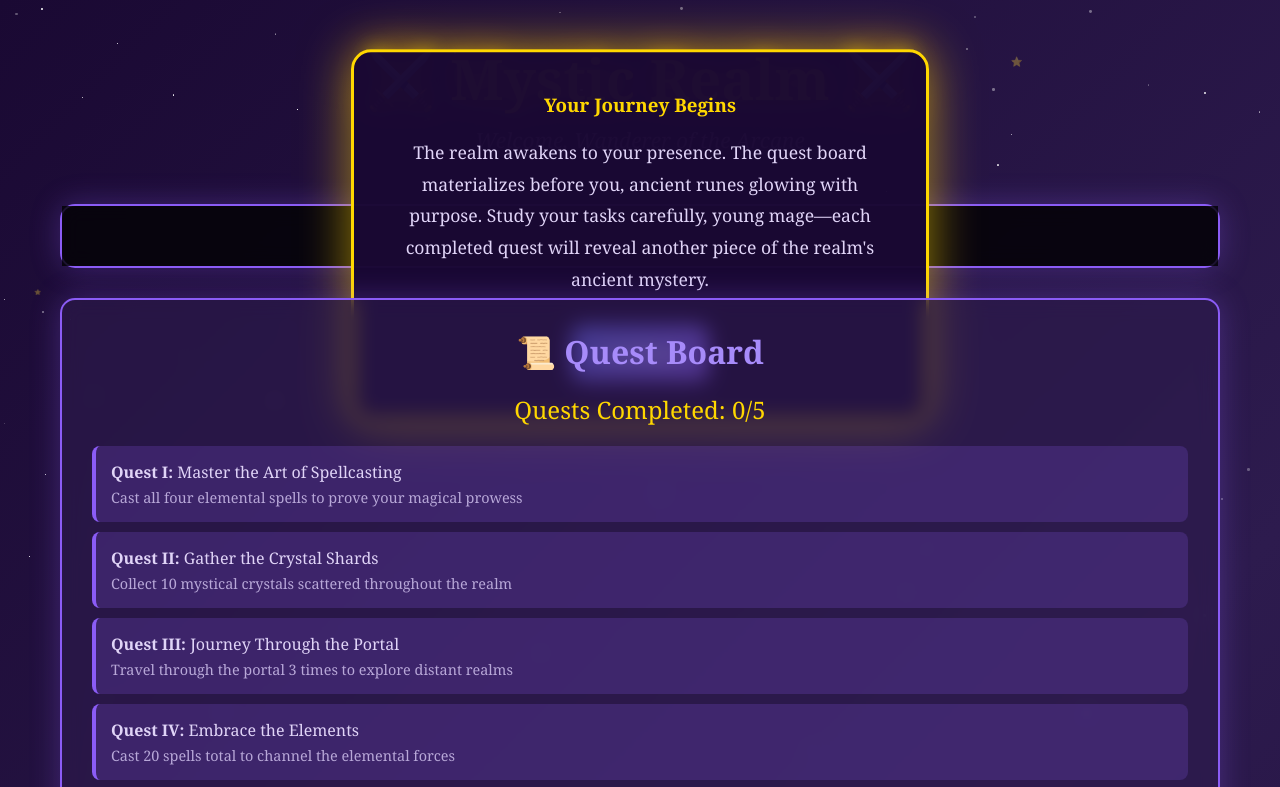
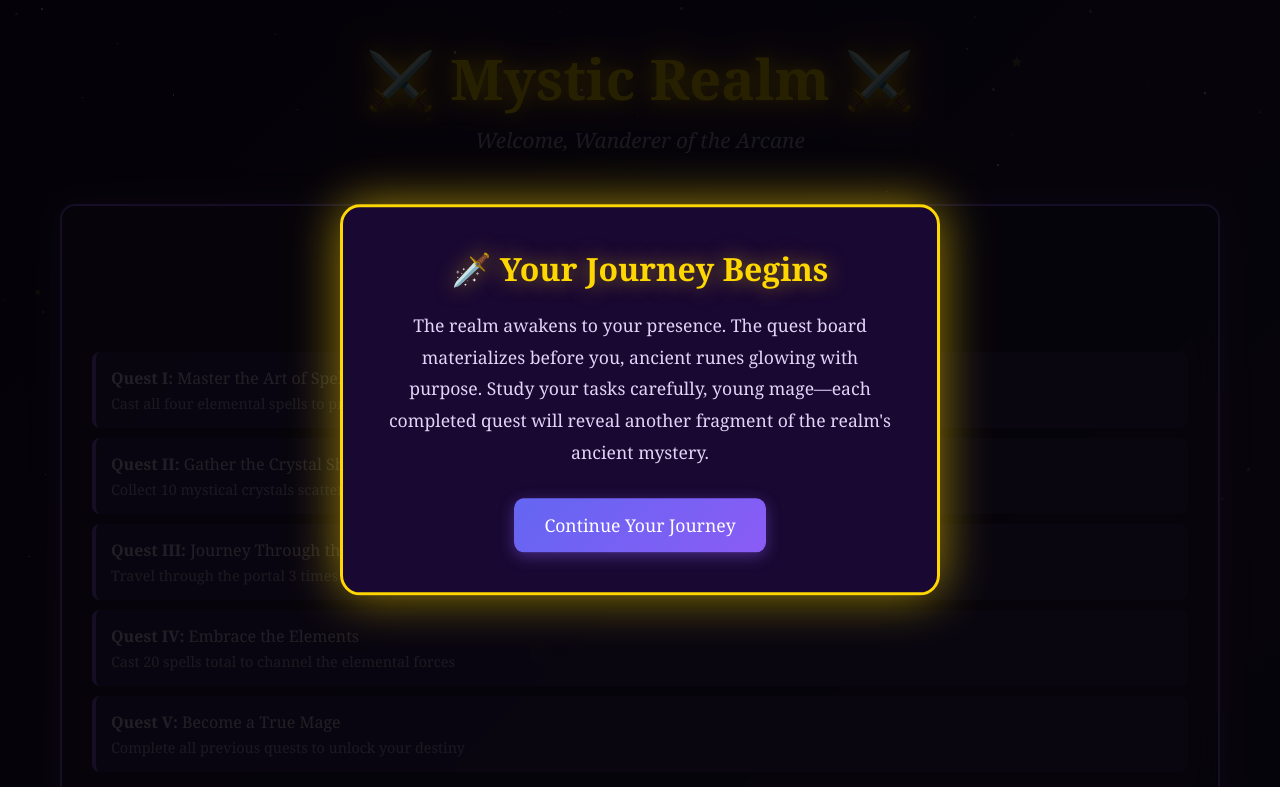
Before and after one commit to Damagedjokke/Claude-Webpage, a plain HTML site: page index.html in a window 1280 px wide. Both pictures are taken after a click on the button "Begin Your Quest". Shown: the top 787 px of the page. Drawn offline with Linux system fonts and the light colour scheme.

Commit message:
Refactor index.html by cleaning up comments and styles
Removed commented sections for animated stars, spell casting area, crystal collector game, and magic portal. Added story overlay and popup styles, and updated quest titles with emojis.

```diff
--- a/index.html
+++ b/index.html
@@ -20,7 +20,6 @@
             position: relative;
         }
 
-        /* Animated stars */
         .stars {
             position: fixed;
             top: 0;
@@ -91,7 +90,6 @@
             text-align: center;
         }
 
-        /* Spell casting area */
         .spell-casting {
             text-align: center;
             padding: 20px;
@@ -136,7 +134,6 @@
             text-shadow: 0 0 10px #ffd700;
         }
 
-        /* Crystal collector game */
         .crystal-game {
             text-align: center;
         }
@@ -167,7 +164,6 @@
             margin: 20px 0;
         }
 
-        /* Magic portal */
         .portal {
             width: 200px;
             height: 200px;
@@ -199,7 +195,6 @@
             min-height: 30px;
         }
 
-        /* Quest log */
         .quest-list {
             list-style: none;
             margin-top: 20px;
@@ -211,13 +206,7 @@
             margin: 10px 0;
             border-radius: 8px;
             border-left: 4px solid #8b5cf6;
-            cursor: pointer;
             transition: all 0.3s;
-        }
-
-        .quest-item:hover {
-            background: rgba(139, 92, 246, 0.4);
-            transform: translateX(10px);
         }
 
         .quest-item.completed {
@@ -234,7 +223,6 @@
             font-style: italic;
         }
 
-        /* Particle effects */
         .particle {
             position: fixed;
             pointer-events: none;
@@ -247,10 +235,78 @@
                 opacity: 0;
             }
         }
+
+        #story-overlay {
+            display: none;
+            position: fixed;
+            top: 0;
+            left: 0;
+            width: 100%;
+            height: 100%;
+            background: rgba(0, 0, 0, 0.85);
+            z-index: 999;
+            animation: fadeIn 0.3s ease-in;
+        }
+
+        #story-popup {
+            display: none;
+            position: fixed;
+            top: 50%;
+            left: 50%;
+            transform: translate(-50%, -50%);
+            background: rgba(26, 9, 51, 0.98);
+            border: 3px solid #ffd700;
+            border-radius: 20px;
+            padding: 40px;
+            max-width: 600px;
+            width: 90%;
+            z-index: 1000;
+            box-shadow: 0 0 50px rgba(255, 215, 0, 0.6);
+            animation: popIn 0.5s ease-out;
+        }
+
+        @keyframes fadeIn {
+            from { opacity: 0; }
+            to { opacity: 1; }
+        }
+
+        @keyframes popIn {
+            from {
+                transform: translate(-50%, -50%) scale(0.8);
+                opacity: 0;
+            }
+            to {
+                transform: translate(-50%, -50%) scale(1);
+                opacity: 1;
+            }
+        }
+
+        #story-title {
+            color: #ffd700;
+            margin-bottom: 20px;
+            text-align: center;
+            font-size: 2em;
+            text-shadow: 0 0 20px rgba(255, 215, 0, 0.5);
+        }
+
+        #story-text {
+            line-height: 1.8;
+            font-size: 1.1em;
+            text-align: center;
+            margin-bottom: 10px;
+            color: #e0d4f7;
+        }
     </style>
 </head>
 <body>
     <div class="stars" id="stars"></div>
+
+    <div id="story-overlay" onclick="closeStory()"></div>
+    <div id="story-popup">
+        <h3 id="story-title"></h3>
+        <p id="story-text"></p>
+        <button class="spell-btn" onclick="closeStory()" style="margin-top: 30px; display: block; margin-left: auto; margin-right: auto;">Continue Your Journey</button>
+    </div>
 
     <div class="container">
         <header>
@@ -258,7 +314,6 @@
             <p class="subtitle">Welcome, Wanderer of the Arcane</p>
         </header>
 
-        <!-- Story Introduction -->
         <section class="magic-section" id="intro-section">
             <h2>📖 Your Journey Begins</h2>
             <div style="text-align: center; line-height: 1.8; font-size: 1.1em;">
@@ -277,17 +332,6 @@
                     Begin Your Quest
                 </button>
             </div>
-        </section>
-
-
-        <!-- Spell Casting Section -->
-        <section class="magic-section" id="main-content" style="display: none;">
-            <div id="story-popup" style="display: none; position: fixed; top: 50%; left: 50%; transform: translate(-50%, -50%); background: rgba(26, 9, 51, 0.98); border: 3px solid #ffd700; border-radius: 20px; padding: 40px; max-width: 600px; z-index: 1000; box-shadow: 0 0 50px rgba(255, 215, 0, 0.6);">
-                <h3 style="color: #ffd700; margin-bottom: 20px; text-align: center;" id="story-title"></h3>
-                <p style="line-height: 1.8; font-size: 1.1em; text-align: center;" id="story-text"></p>
-                <button class="spell-btn" onclick="closeStory()" style="margin-top: 30px; display: block; margin-left: auto; margin-right: auto;">Continue</button>
-            </div>
-            <div id="story-overlay" style="display: none; position: fixed; top: 0; left: 0; width: 100%; height: 100%; background: rgba(0, 0, 0, 0.8); z-index: 999;" onclick="closeStory()"></div>
         </section>
 
         <section class="magic-section quest-content" style="display: none;">
@@ -333,7 +377,6 @@
             </div>
         </section>
 
-        <!-- Crystal Collector Game -->
         <section class="magic-section quest-content" style="display: none;">
             <h2>💎 Crystal Collector</h2>
             <div class="crystal-game">
@@ -344,7 +387,6 @@
             </div>
         </section>
 
-        <!-- Magic Portal -->
         <section class="magic-section quest-content" style="display: none;">
             <h2>🌀 The Portal</h2>
             <p style="text-align: center;">Click the swirling portal to travel to distant realms...</p>
@@ -359,7 +401,6 @@
     </div>
 
     <script>
-        // Game state
         let gameState = {
             crystalCount: 0,
             spellsCast: 0,
@@ -368,31 +409,29 @@
             questsCompleted: [false, false, false, false, false]
         };
 
-        // Story content for each quest
         const questStories = [
             {
-                title: "The First Spark",
+                title: "⚡ The First Spark",
                 text: "As you master each element, you feel ancient power flowing through your veins. The Crystal Guardians whisper their approval. Fire, ice, lightning, and life—you've proven yourself worthy of wielding their forces. But this is only the beginning..."
             },
             {
-                title: "Fragments of Power",
+                title: "💎 Fragments of Power",
                 text: "The crystals resonate in harmony, their combined energy revealing a vision: long ago, a great mage shattered the Eternal Crystal to prevent a dark force from claiming it. You've gathered enough fragments to sense its original power. The darkness stirs once more..."
             },
             {
-                title: "Between Worlds",
+                title: "🌀 Between Worlds",
                 text: "Each realm you visit leaves its mark upon your soul. You begin to understand—these aren't mere destinations, but echoes of what this realm once was. The portals are weakening, the boundaries between worlds growing thin. Time is running short."
             },
             {
-                title: "Elemental Mastery",
+                title: "🔥 Elemental Mastery",
                 text: "Your connection to the elements deepens with each spell. You no longer merely cast magic—you ARE magic. The realm responds to your presence, the very air shimmering with potential. The Crystal Guardians deem you ready for the final trial."
             },
             {
-                title: "The Prophecy Fulfilled",
-                text: "As the final quest completes, brilliant light erupts from within you. The crystal fragments unite, reforming the Eternal Crystal in your hands. You understand now—YOU are the guardian this realm has waited for. The darkness that once threatened to consume everything retreats before your radiance. Balance is restored, and the Mystic Realm flourishes once more. Your legend will be told for ages to come, brave mage. You are the realm's eternal protector, the one who answered destiny's call. Thank you for your courage."
+                title: "👑 The Prophecy Fulfilled",
+                text: "As the final quest completes, brilliant light erupts from within you. The crystal fragments unite, reforming the Eternal Crystal in your hands. You understand now—YOU are the guardian this realm has waited for. The darkness that once threatened to consume everything retreats before your radiance. Balance is restored, and the Mystic Realm flourishes once more. Your legend will be told for ages to come, brave mage. You are the realm's eternal protector, the one who answered destiny's call. Thank you for your courage. 🌟"
             }
         ];
 
-        // Create animated stars
         const starsContainer = document.getElementById('stars');
         for (let i = 0; i < 100; i++) {
             const star = document.createElement('div');
@@ -405,22 +444,18 @@
             starsContainer.appendChild(star);
         }
 
-        // Start journey
         function startJourney() {
             document.getElementById('intro-section').style.display = 'none';
             document.querySelectorAll('.quest-content').forEach(el => el.style.display = 'block');
-            document.getElementById('main-content').style.display = 'block';
-            showStory("Your Journey Begins", "The realm awakens to your presence. The quest board materializes before you, ancient runes glowing with purpose. Study your tasks carefully, young mage—each completed quest will reveal another piece of the realm's ancient mystery.");
+            showStory("🗡️ Your Journey Begins", "The realm awakens to your presence. The quest board materializes before you, ancient runes glowing with purpose. Study your tasks carefully, young mage—each completed quest will reveal another fragment of the realm's ancient mystery.");
         }
 
-        // Story popup system
         function showStory(title, text) {
             document.getElementById('story-title').textContent = title;
             document.getElementById('story-text').textContent = text;
             document.getElementById('story-popup').style.display = 'block';
             document.getElementById('story-overlay').style.display = 'block';
 
-            // Particle effect for story
             for (let i = 0; i < 30; i++) {
                 setTimeout(() => {
                     const particle = document.createElement('div');
@@ -441,45 +476,26 @@
             document.getElementById('story-overlay').style.display = 'none';
         }
 
-        // Quest completion checking
         function checkQuests() {
-            let newCompletion = false;
-
-            // Quest 0: Cast all four spell types
             if (!gameState.questsCompleted[0] && gameState.spellTypes.size >= 4) {
                 completeQuest(0);
-                newCompletion = true;
             }
-
-            // Quest 1: Collect 10 crystals
             if (!gameState.questsCompleted[1] && gameState.crystalCount >= 10) {
                 completeQuest(1);
-                newCompletion = true;
             }
-
-            // Quest 2: Enter portal 3 times
             if (!gameState.questsCompleted[2] && gameState.portalVisits >= 3) {
                 completeQuest(2);
-                newCompletion = true;
             }
-
-            // Quest 3: Cast 20 spells total
             if (!gameState.questsCompleted[3] && gameState.spellsCast >= 20) {
                 completeQuest(3);
-                newCompletion = true;
             }
-
-            // Quest 4: Complete all other quests
             if (!gameState.questsCompleted[4] &&
                 gameState.questsCompleted[0] &&
                 gameState.questsCompleted[1] &&
                 gameState.questsCompleted[2] &&
                 gameState.questsCompleted[3]) {
                 completeQuest(4);
-                newCompletion = true;
             }
-
-            return newCompletion;
         }
 
         function completeQuest(questIndex) {
@@ -487,17 +503,14 @@
             const questElement = document.getElementById(`quest-${questIndex}`);
             questElement.classList.add('completed');
 
-            // Update progress
             const completed = gameState.questsCompleted.filter(q => q).length;
             document.getElementById('quest-progress').textContent = `${completed}/5`;
 
-            // Show story after a brief delay
             setTimeout(() => {
                 showStory(questStories[questIndex].title, questStories[questIndex].text);
-            }, 500);
+            }, 800);
         }
 
-        // Spell casting functionality
         const spellMessages = {
             fire: [
                 "🔥 A mighty fireball erupts from your hands!",
@@ -570,7 +583,6 @@
             }
         }
 
-        // Crystal collector game
         const crystalEmojis = ['💎', '💠', '🔷', '🔹', '💙', '💜'];
 
         function createCrystals() {
@@ -593,7 +605,6 @@
             gameState.crystalCount++;
             document.getElementById('crystal-count').textContent = gameState.crystalCount;
 
-            // Animate collection
             element.style.transition = 'all 0.5s';
             element.style.transform = 'scale(2) translateY(-50px)';
             element.style.opacity = '0';
@@ -602,7 +613,6 @@
                 element.remove();
             }, 500);
 
-            // Create sparkles
             for (let i = 0; i < 5; i++) {
                 const sparkle = document.createElement('div');
                 sparkle.className = 'particle';
@@ -621,7 +631,6 @@
             createCrystals();
         }
 
-        // Portal functionality
         const realms = [
             "You've entered the Ethereal Forest! Ancient trees whisper secrets...",
             "Welcome to the Crystal Caverns! Gems glitter in every direction...",
@@ -641,7 +650,6 @@
             messageDiv.textContent = realm;
             messageDiv.style.animation = 'glow 2s ease-in-out';
 
-            // Create portal particles
             for (let i = 0; i < 20; i++) {
                 setTimeout(() => {
                     const particle = document.createElement('div');
@@ -658,7 +666,6 @@
             checkQuests();
         }
 
-        // Initialize crystals on page load
         createCrystals();
     </script>
 </body>
```
